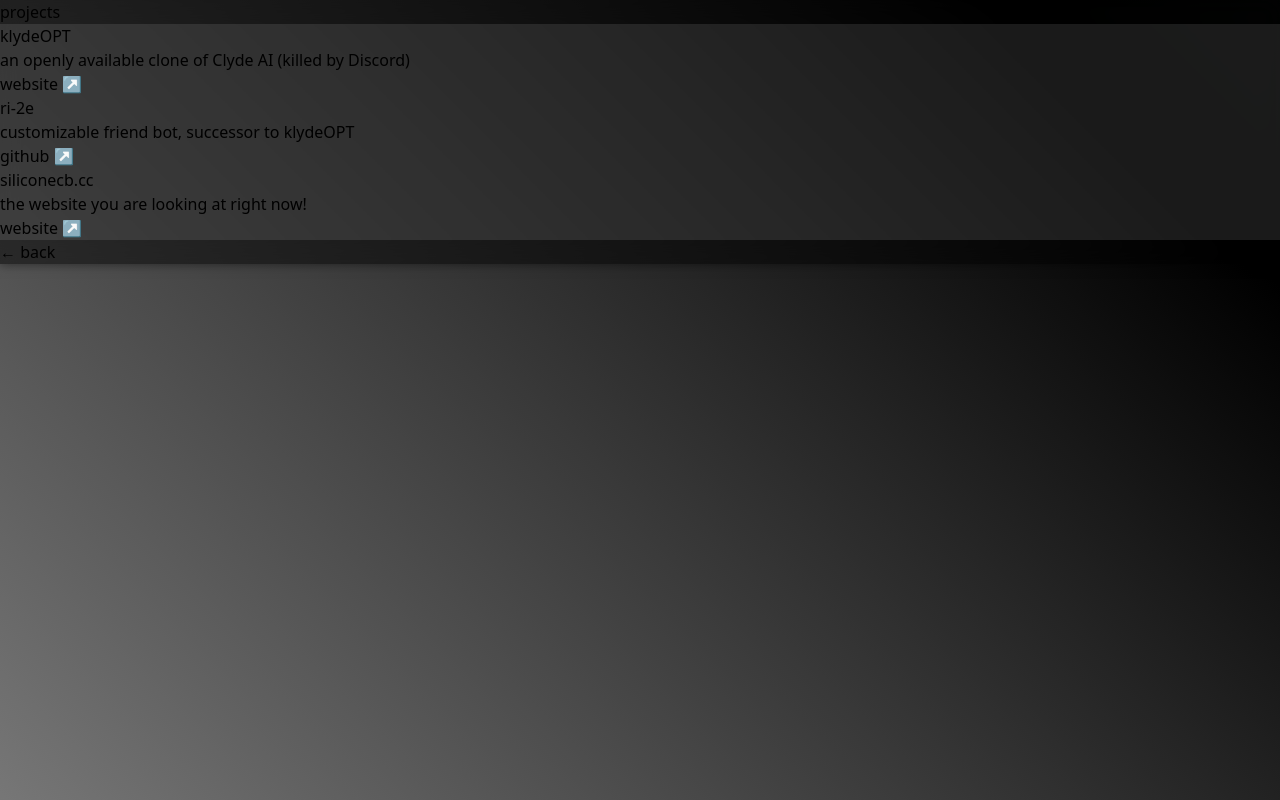
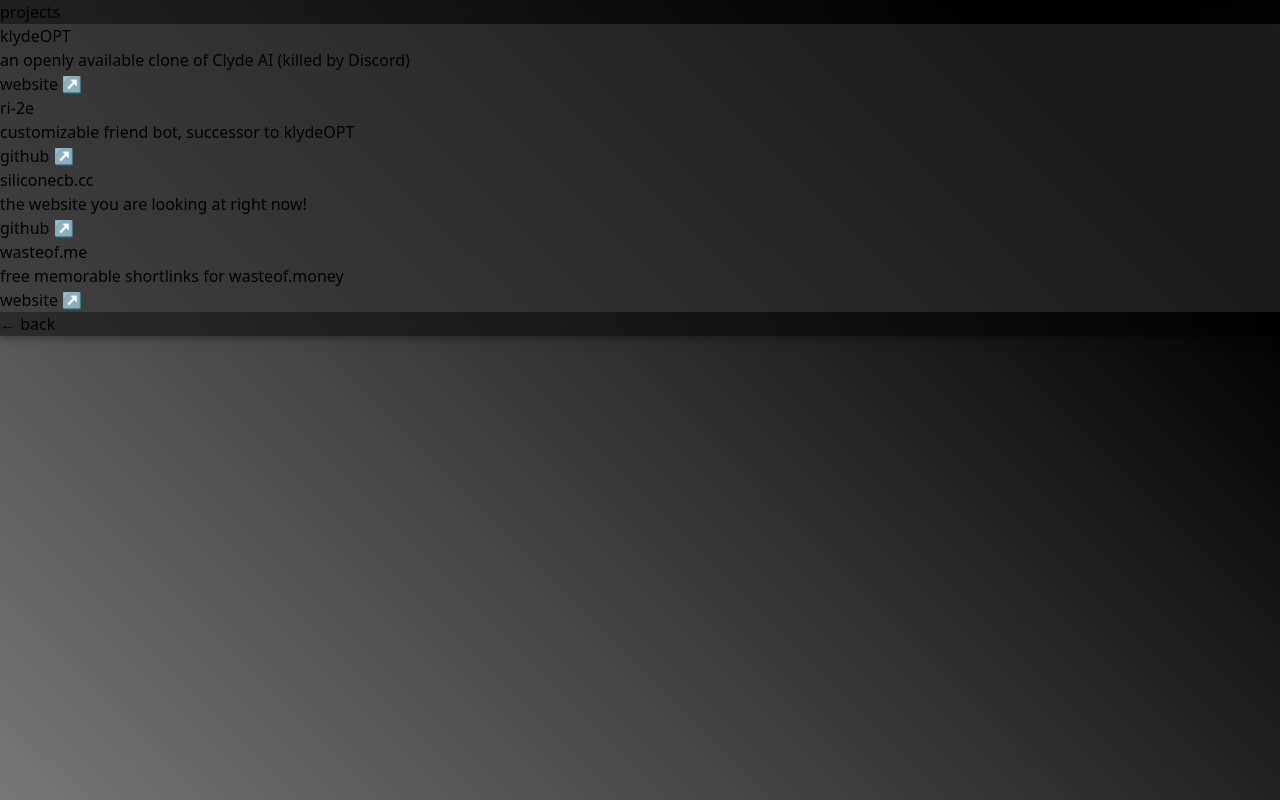
Before and after one commit to silicone-fig/siliconecb.cc, a SvelteKit app: page /projects in a window 1280 px wide. Built offline with nearby package versions, Linux system fonts and the light colour scheme.

Commit message:
wasteof.me :)

```diff
--- a/src/routes/projects/+page.svelte
+++ b/src/routes/projects/+page.svelte
@@ -9,13 +9,19 @@
     {
       title: "ri-2e",
       description: "customizable friend bot, successor to klydeOPT",
-      link: "https://example.com/ri-2e",
+      link: "https://github.com/silicone-fig/ri-2e",
       link_name: "github ↗",
     },
     {
       title: "siliconecb.cc",
       description: "the website you are looking at right now!",
       link: "https://github.com/silicone-fig/beta.siliconecb.cc",
+      link_name: "github ↗",
+    },
+    {
+      title: "wasteof.me",
+      description: "free memorable shortlinks for wasteof.money",
+      link: "https://wasteof.me",
       link_name: "website ↗",
     },
     //{ title: '(project title here)', description: '(description here)', link: 'https://example.com/', link_name: 'github ↗' },
```
